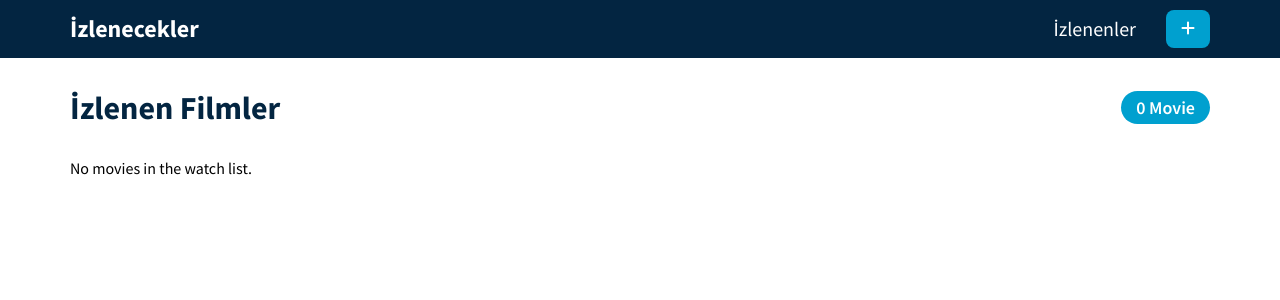
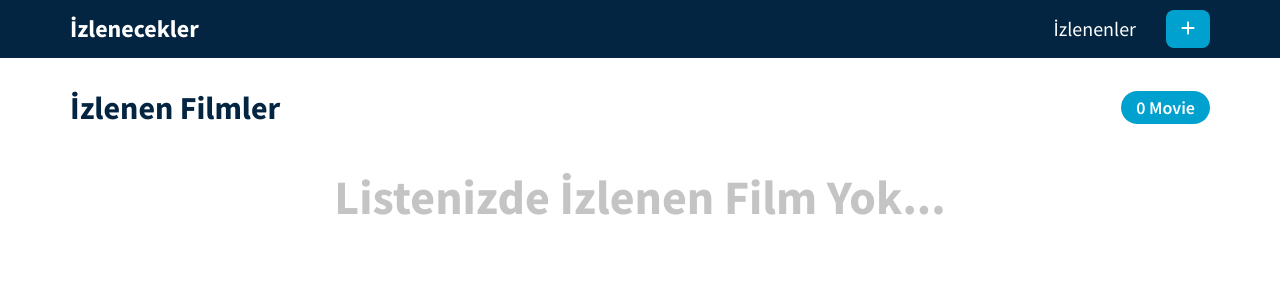
Before and after one commit to ygmurrsimsek/Dizi-Film-Oneri, a React (Vite) app in the folder dizi-film/: page /watched in a window 1280 px wide. Shown: the top 300 px of the page. Built offline with nearby package versions, Linux system fonts and the light colour scheme.

Commit message:
son düzeltme yapıldı

```diff
--- a/dizi-film/src/components/Watch.jsx
+++ b/dizi-film/src/components/Watch.jsx
@@ -35,7 +35,7 @@ function Watch() {
                         ))}
                     </div>
                 ) : (
-                    <p>No movies in the watch list.</p>
+                    <h2 className="no-movies">Listenizde Film Yok...</h2>
                 )}
             </div>
         </div>
--- a/dizi-film/src/components/Watched.jsx
+++ b/dizi-film/src/components/Watched.jsx
@@ -38,7 +38,7 @@ function Watched() {
                             }
                         </div>
                     ) : ((
-                        <p>No movies in the watch list.</p>
+                        <h2 className="no-movies">Listenizde İzlenen Film Yok...</h2>
                     ))
                 }
             </div>
```
